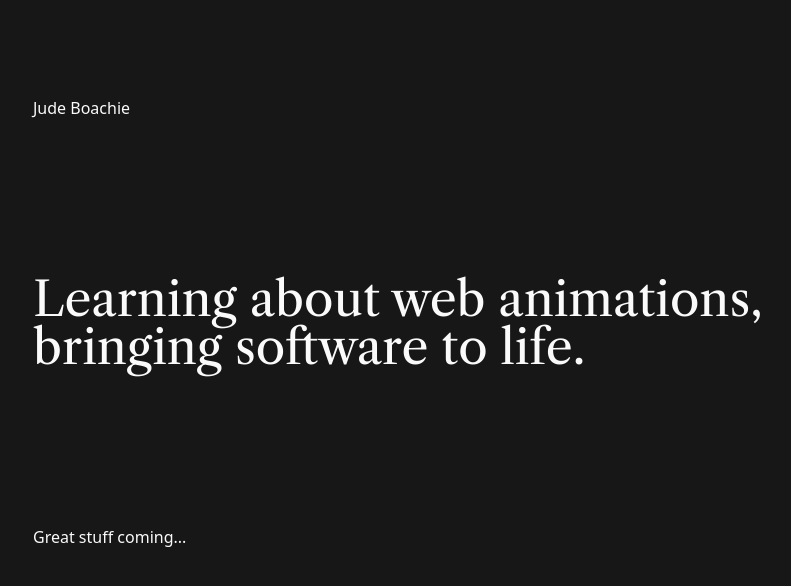
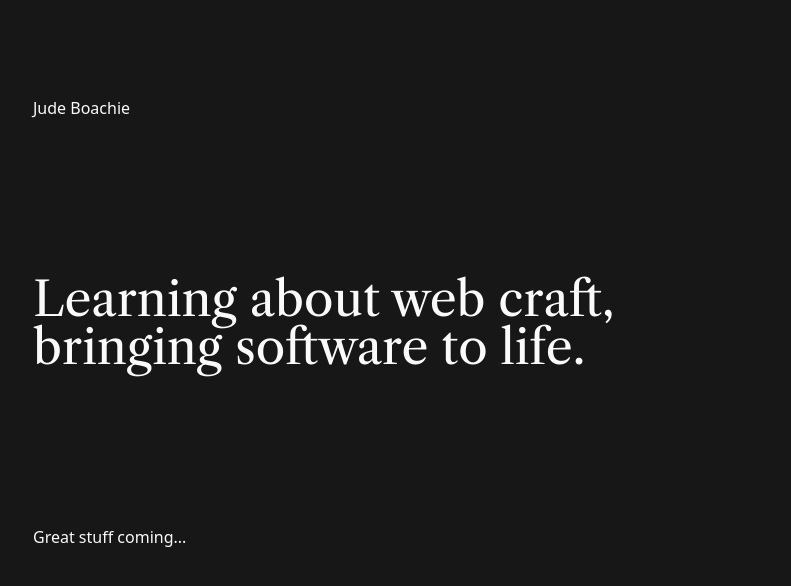
Before and after one commit to jdboachie/onj, a Next.js app: page / in a window 1280 px wide. Shown: the top 586 px of the page, without its empty margins (191-982 px from the left). Built offline with nearby package versions, Linux system fonts and the light colour scheme.

Commit message:
content: changed text

```diff
--- a/src/app/page.tsx
+++ b/src/app/page.tsx
@@ -22,7 +22,8 @@ export default function Home() {
     <main className="font-sans p-24 max-md:px-12 max-w-5xl mx-auto grid grid-cols-6 justify-content-start h-screen">
       <Link href={'https://read.cv/jood'} className={``}>Jude Boachie</Link>
       <h1 className={`text-5xl grid col-span-6 ${librecaslontext.className}`}>
-        Learning about web animations, bringing software to life.
+        Learning about web craft,<br/>
+        bringing software to life.
       </h1>
       <div className="grid col-span-2">Great stuff coming...</div>
     </main>
```
